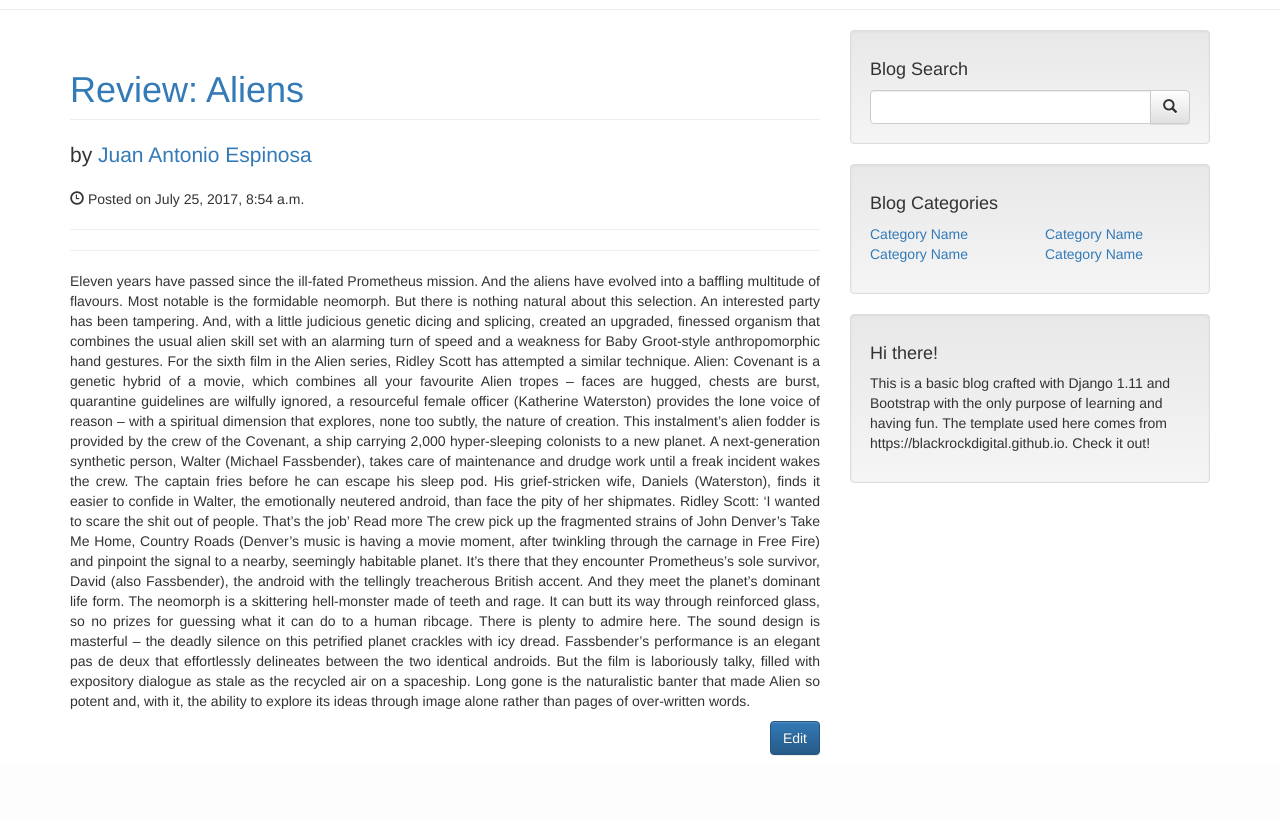
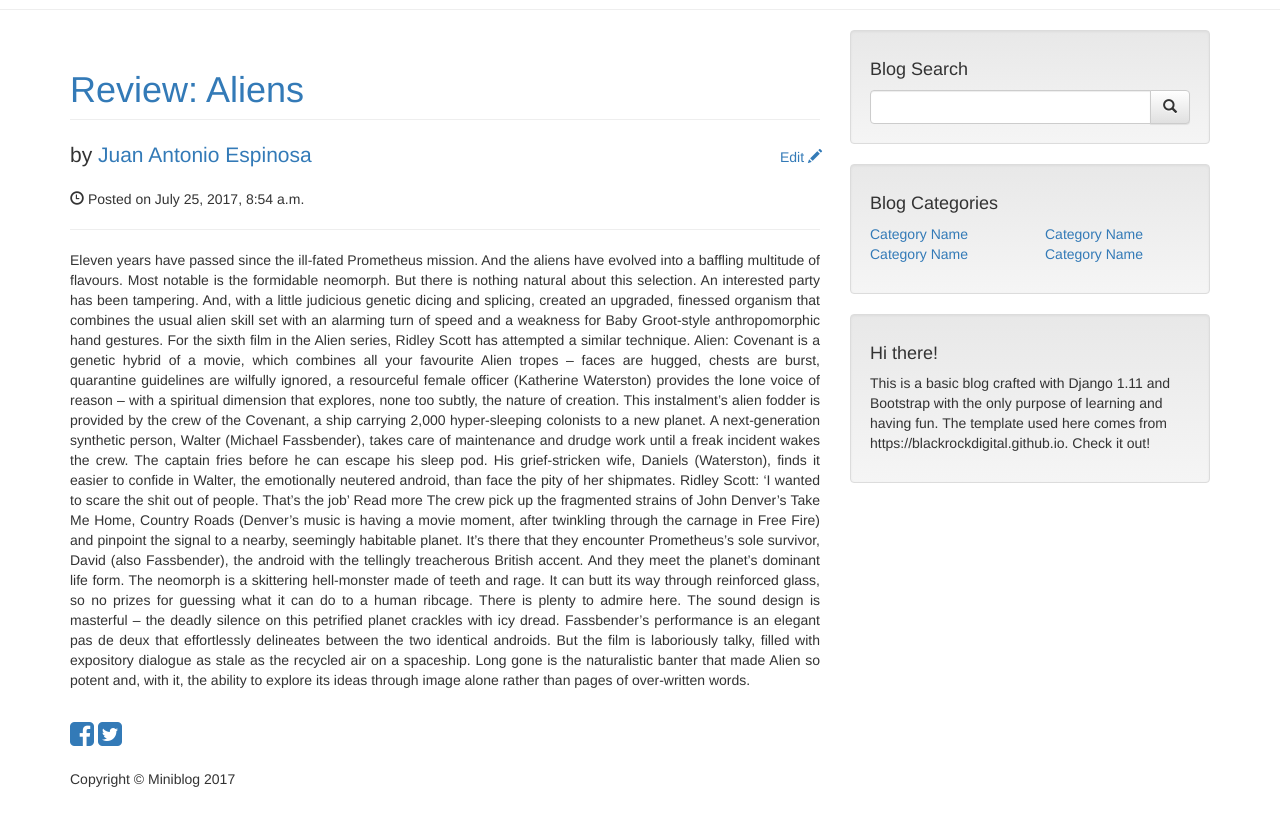
Before and after one commit to ossdemura/django-miniblog, a Django app: a page that uses src/templates/base.html in a window 1280 px wide. Shown: the part 51-870 px from the top of the page. Before the commit the page ends 807 px from the top, so only its background shows below. Run offline with Django 3.2, Linux system fonts and the light colour scheme; data comes from the database, SQL or seed files in the repository; some libraries are stand-ins or nearby versions.

Commit message:
Some refinements in the front

```diff
--- a/src/posts/forms.py
+++ b/src/posts/forms.py
@@ -1,7 +1,6 @@
 from django import forms
 
 from .models import Post
-
 
 class PostForm(forms.ModelForm):
     class Meta:
--- a/src/templates/base.html
+++ b/src/templates/base.html
@@ -158,6 +158,8 @@
         </div>
         <!-- /.row -->
 
+        <br>
+
     </div>
     <!-- ./container -->
 
--- a/src/templates/post_detail.html
+++ b/src/templates/post_detail.html
@@ -20,11 +20,21 @@
             {% endif %}
         </h1>
 
-        {% if instance.user.get_full_name %}
-            <p class="lead">by <a href="">{{ instance.user.get_full_name }}</a></p>
-        {% else %}
-            <p class="lead">by {{ instance.user }}</p>
-        {% endif %}
+        <div class="row">
+            <div class="col-lg-8">
+                {% if instance.user.get_full_name %}
+                    <p class="lead">by <a href="">{{ instance.user.get_full_name }}</a></p>
+                {% else %}
+                    <p class="lead">by {{ instance.user }}</p>
+                {% endif %}
+            </div>
+            <div class="col-rg-4">
+                <p align='right'>
+                    <a class="btn btn-secondary" href="{{ instance.get_absolute_url }}edit"
+                       role="button">Edit <span class="glyphicon glyphicon-pencil"></span></a>
+                </p>
+            </div>
+        </div>
 
         <p><span class="glyphicon glyphicon-time"></span> Posted on {{ instance.timestamp }}</p>
 
@@ -32,17 +42,39 @@
 
         {% if instance.imagen %}
             <img src="{{ instance.imagen.url }}" class="img-responsive" />
+            <hr>
         {% endif %}
-
-        <hr>
 
         <p class="text-justify"> {{ instance.contenido }} </p>
 
-        <p align='right'>
-            <a class="btn btn-primary" href="{{ instance.get_absolute_url }}edit"
-               role="button">Edit<span class="glyphicon glyphicon-pencil-right"></span></a>
-        </p>
+        <br>
 
+        <div>
+            <a href="https://www.facebook.com/sharer/sharer.php?u={{ request.build_absolute_uri }}">
+                <i class="fa fa-facebook-square fa-2x" aria-hidden="true"></i>
+            </a>
+            <a href="https://twitter.com/home?status={{ instance.titulo|urlify }} {{ request.build_absolute_uri }}">
+                <i class="fa fa-twitter-square fa-2x" aria-hidden="true"></i>
+            </a>
+        </div>
+
+        <div class="fb-comments"
+            data-href="{{ request.build_absolute_uri }}"
+            data-numposts="5">
+        </div>
+
+        <br>
+
+        <!-- Footer -->
+        <footer>
+            <div class="row">
+                <div class="col-lg-12">
+                    <p>Copyright &copy; Miniblog 2017</p>
+                </div>
+                <!-- /.col-lg-12 -->
+            </div>
+            <!-- /.row -->
+        </footer>
 
     </div>
 
```
Also changed, not shown: src/templates/post_form.html (+12 -0 lines).
